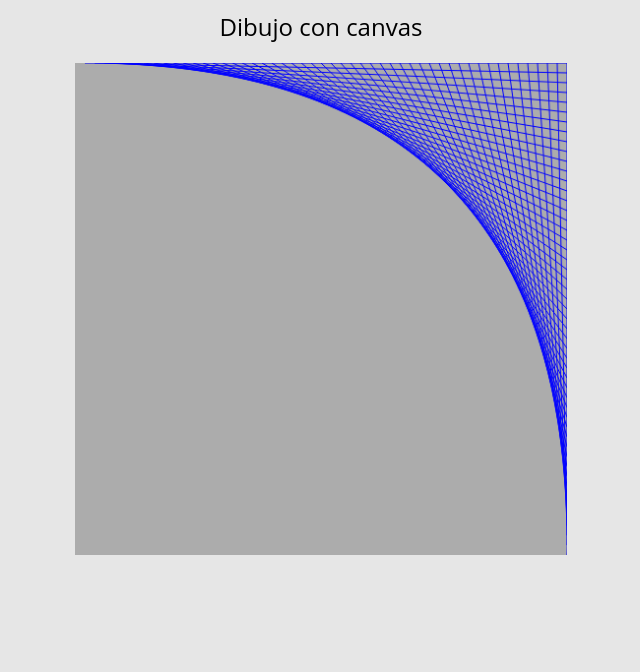
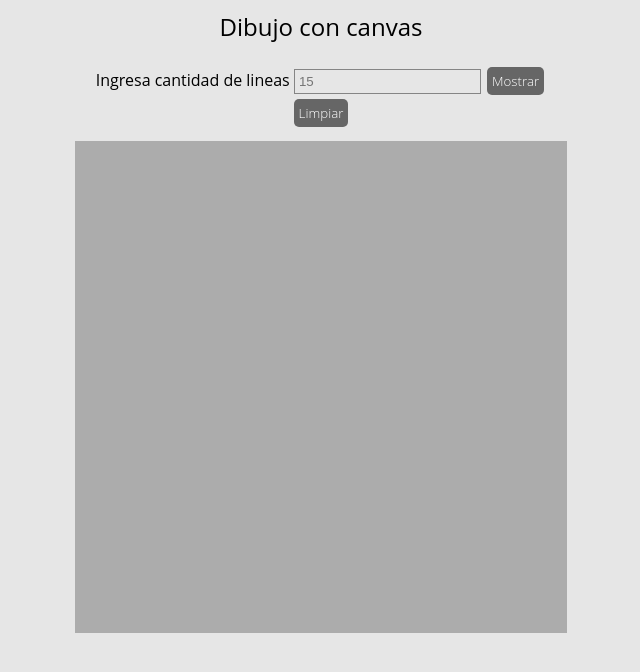
Before and after one commit to EthanDeveloper/canvas_html_javascript, a plain HTML site: page index.html in a window 1280 px wide. Shown: the whole page, without its empty margins (319-959 px from the left). Drawn offline with Linux system fonts and the light colour scheme.

Commit message:
Lineas de canvas dinamicas

```diff
--- a/css/style.css
+++ b/css/style.css
@@ -24,3 +24,31 @@ canvas{
     /* height: 500px; */
     background: #acacac;
 }
+
+p{
+    margin: 2px;
+    padding: 2px;
+    padding-bottom: 10px;
+    text-align: center;
+}
+
+.btn{
+    padding: 5px;
+    color: #ffff;
+    background: #666666;
+    border: none;
+    border-radius: 5px;
+    margin: 2px;
+    font-family: 'Open Sans';
+    font-weight: 200;
+}
+
+.btn:hover{
+    cursor: pointer;
+    background: #858585;
+}
+
+#cant_lineas{
+    border: 1px solid #858585;
+    padding: 4px;
+}
--- a/index.html
+++ b/index.html
@@ -9,6 +9,11 @@
 <body>
     <div class="contenido">
         <h2>Dibujo con canvas</h2>
+        <p>Ingresa cantidad de lineas
+        	<input type="text" name="" id="cant_lineas" placeholder="15" value="">
+        	<input type="button" name="" class="btn" id="boton" value="Mostrar">
+        	<input type="button" name="" class="btn" id="boton2" value="Limpiar">
+        </p>
         <canvas width="500px" height="500px" id="dibujo"></canvas>
     </div>
     <script src="js/dibujo.js"></script>
--- a/js/dibujo.js
+++ b/js/dibujo.js
@@ -1,14 +1,37 @@
 let dibujo = document.getElementById("dibujo");
 let lienzo = dibujo.getContext("2d");
+let ancho_dibujo = dibujo.width;
+
+let btn = document.getElementById("boton");
+btn.addEventListener("click", dibujarLineaConClick);
+
+let cant_lineas = document.getElementById("cant_lineas");
+
+let btn2 = document.getElementById("boton2");
+btn2.addEventListener("click", refrescar);
+
+function refrescar(){
+	location.reload();
+}
+
+dibujarLineaConClick();
+
+function dibujarLineaConClick(){
+
+	let total_lineas = parseInt(cant_lineas.value);
+
+	// console.log(total_lineas);
+
+	let esp_lineas = ancho_dibujo/total_lineas;
 
 	let yinicial = 0;
 	let xfinal = 0;
 
-let lineas = 500;
+	let lineas = total_lineas;
 
 	for(let i = 0; i < lineas; i++ ){
-    yinicial = 10 * i;
-    xfinal = 10 * (i + 1);
+	    yinicial = esp_lineas * i;
+	    xfinal = esp_lineas * (i + 1);
 
 	    dibujarLinea("blue", 0, yinicial, xfinal, 500);
 	}
@@ -21,3 +44,4 @@ function dibujarLinea(color, yinicial, yfinal, xinicial, xfinal){
 	    lienzo.stroke();
 	    lienzo.closePath();
 	}
+}
```
Lines whose indentation alone changed are shown as unchanged.
